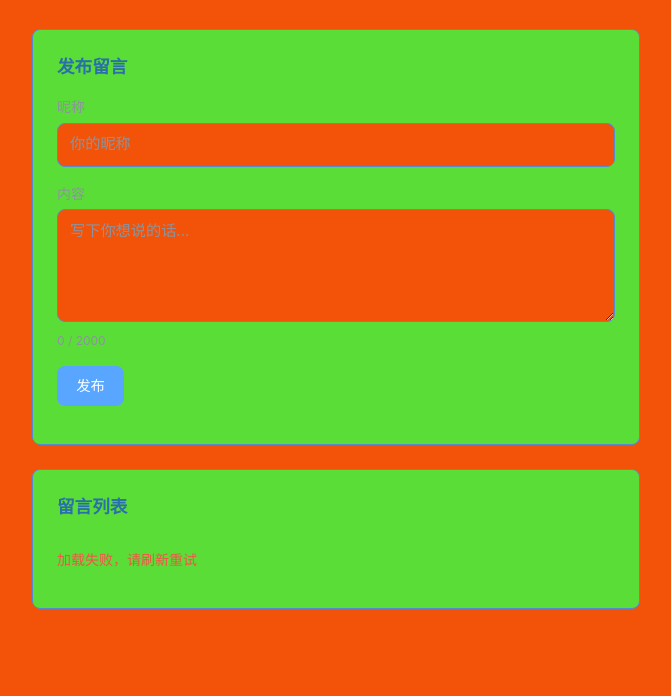
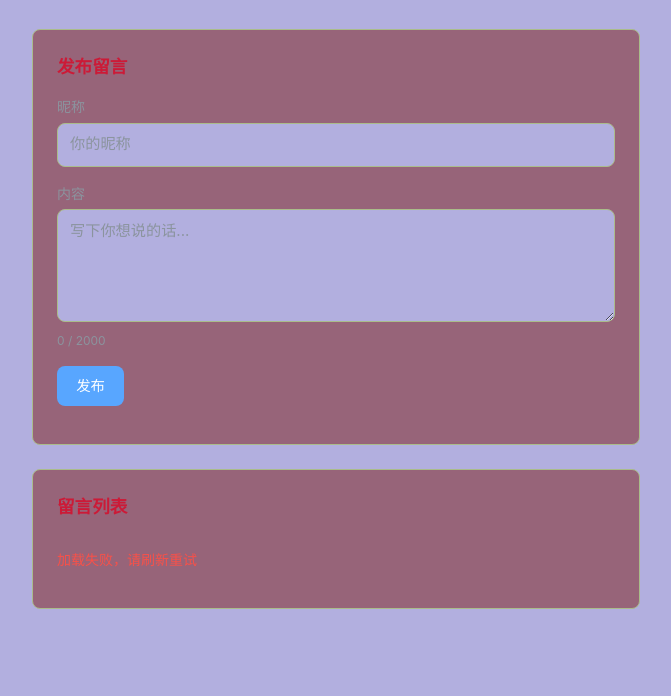
Before and after one commit to andyzhu7568/forumdemo, a website: page public/index.html in a window 1280 px wide. Shown: the part 104-800 px from the top of the page, without its empty margins (304-975 px from the left). Drawn offline with Linux system fonts and the light colour scheme; no server answers.

Commit message:
更新CSS

```diff
--- a/public/styles.css
+++ b/public/styles.css
@@ -1,8 +1,8 @@
 :root {
-  --bg: #f35309;
-  --surface: #5bdd37;
-  --border: #5788d2;
-  --text: #296fab;
+  --bg: #b2afdf;
+  --surface: #976479;
+  --border: #aabc8a;
+  --text: #cc1a37;
   --text-muted: #8b949e;
   --accent: #58a6ff;
   --accent-hover: #79b8ff;
```
